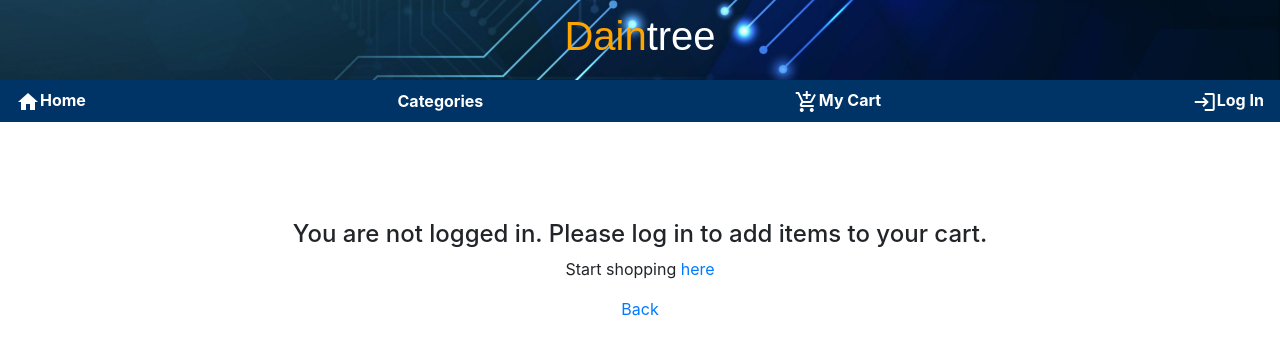
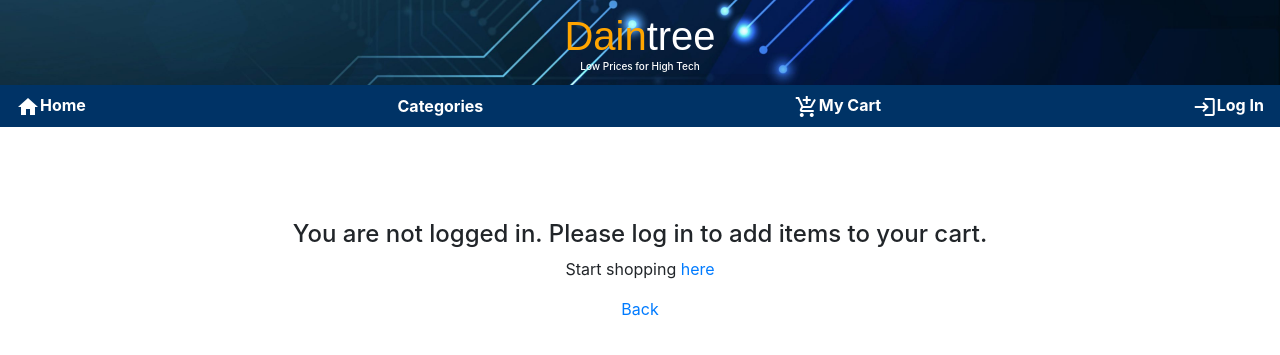
Before and after one commit to idaeusice/shopping-cart-php, a PHP site: page /cart.php in a window 1280 px wide. Shown: the top 355 px of the page. Run offline with PHP 8.4, Linux system fonts and the light colour scheme; data that the repository does not hold is empty; some libraries are stand-ins or nearby versions; some web fonts are replaced.

Commit message:
Added subtitle to title - Low Prices for High Tech

```diff
--- a/header.php
+++ b/header.php
@@ -23,4 +23,5 @@
         ?>
         <div id='title'>
         <h1><a href="main.php"><span style='color: orange;'>Dain</span>tree</a></h1>
+        <h2>Low Prices for High Tech</h2>
         </div>
--- a/includes/styles.css
+++ b/includes/styles.css
@@ -22,16 +22,24 @@ h1 {
 
 #title {
     width: 100%;
-    height: 80%;
+    height: 85%;
     padding-top: 12px;
     text-align: center;
     vertical-align: middle;
     color: white;
 }
 
+#title h1 {
+    margin: 0;
+}
+
 #title h1 a {
     color: white;
     text-decoration: none;
+}
+
+#title h2 {
+    font-size: 10px;
 }
 
 /* Navigation menu, containing links, category dropdown options -- changed to bootstrap styling */
```
